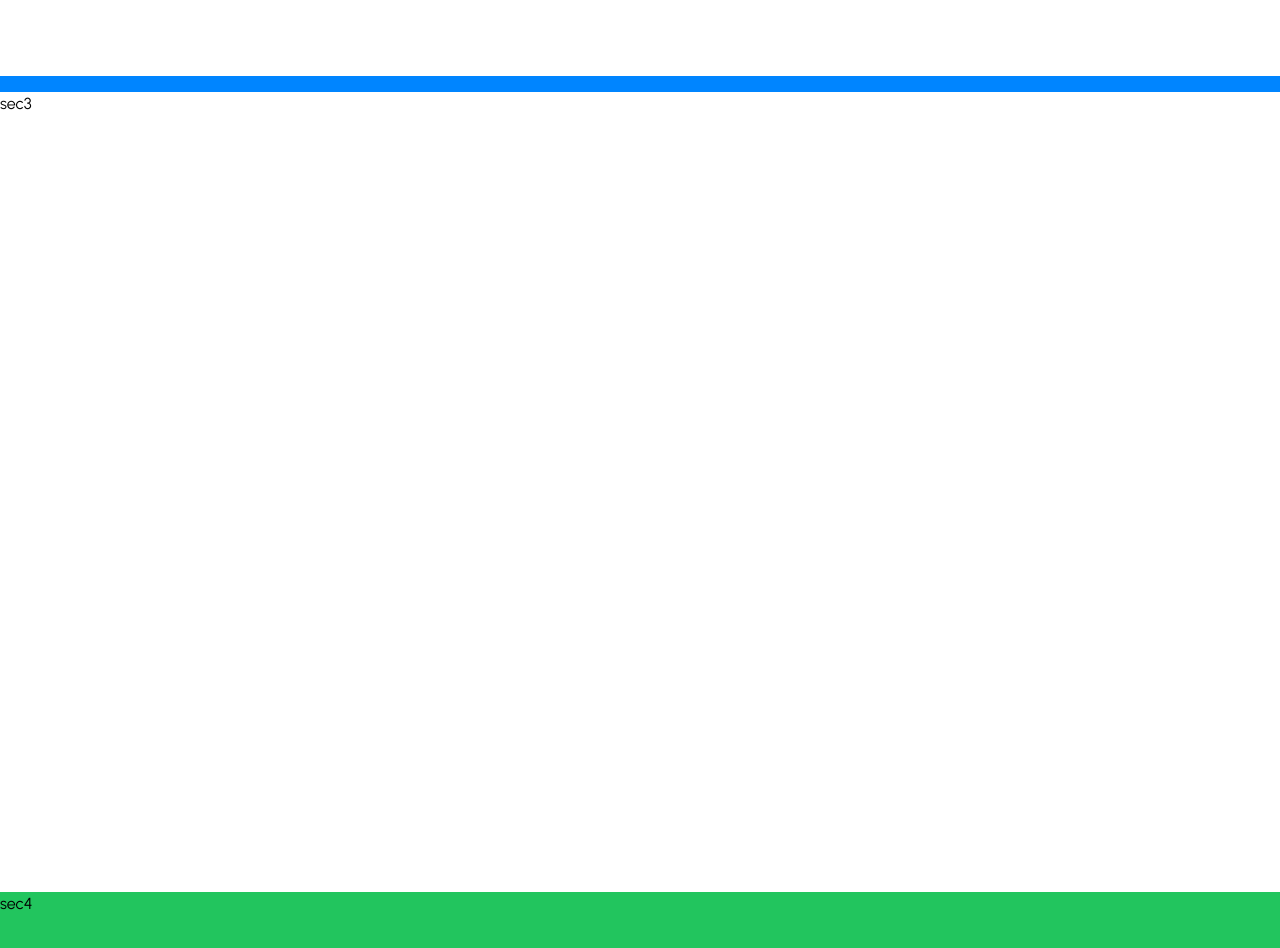
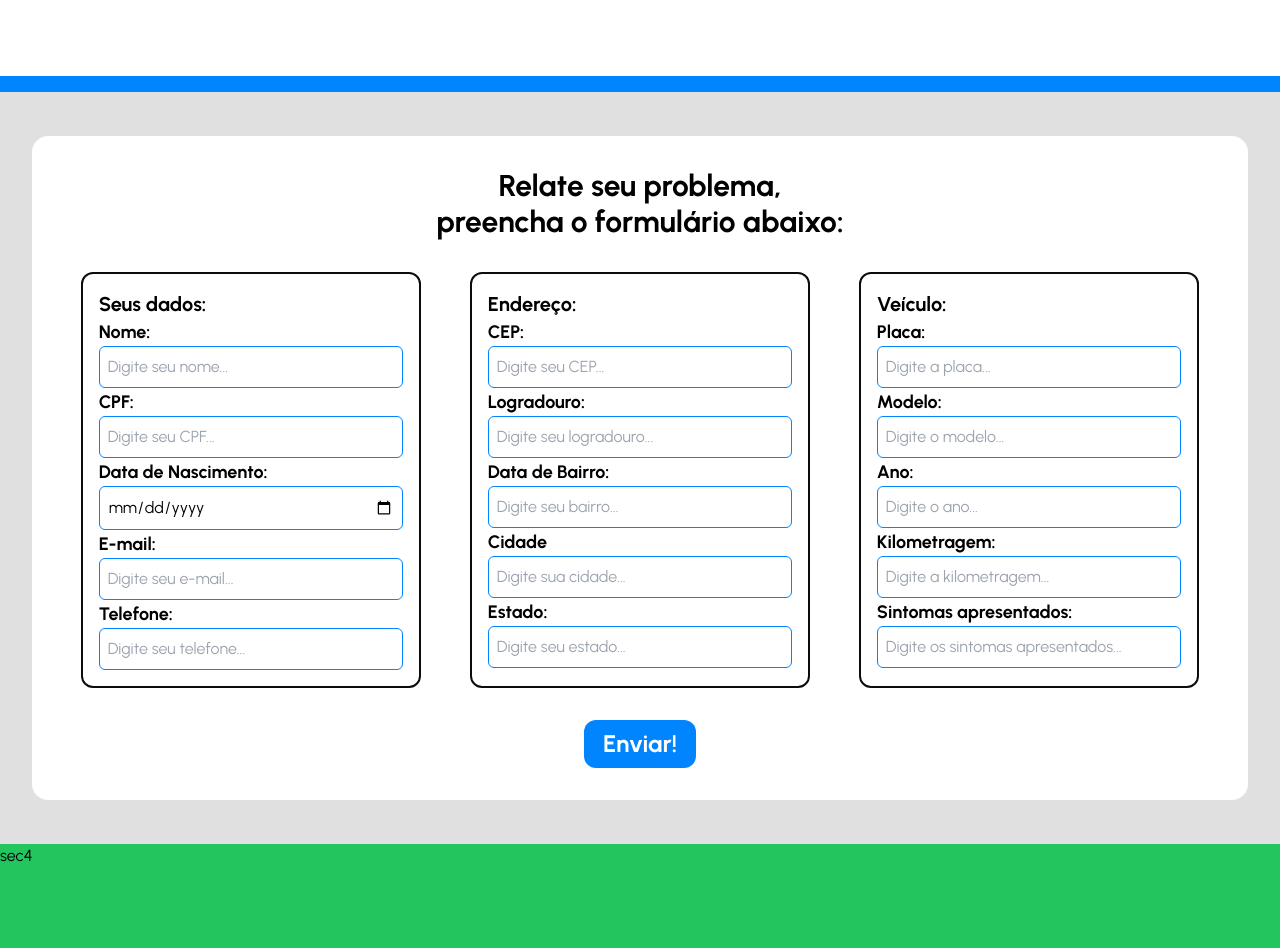
Before and after one commit to tcguus/Sprint4, a Next.js app in the folder sprint4/: page / in a window 1280 px wide. Shown: the part 1460-2408 px from the top of the page. Built offline with nearby package versions, Linux system fonts and the light colour scheme.

Commit message:
Estilizando a seção 3 e aplicando o modo noturno.

```diff
--- a/sprint4/src/app/page.tsx
+++ b/sprint4/src/app/page.tsx
@@ -32,7 +32,7 @@ export default function Home() {
               href="#sec3"
               className="text-azul font-bold px-4 py-2 transition-colors duration-300 hover:bg-azulescuro hover:text-white rounded-[0.4rem]"
             >
-              Oficinas próximas
+              Relatar problema
             </a>
           </li>
           <li>
@@ -40,7 +40,7 @@ export default function Home() {
               href="#sec4"
               className="text-azul font-bold px-4 py-2 transition-colors duration-300 hover:bg-azulescuro hover:text-white rounded-[0.4rem]"
             >
-              Relatar problema
+              Oficinas próximas
             </a>
           </li>
           <li>
@@ -59,19 +59,19 @@ export default function Home() {
           <p className="text-center w-[70%] font-semibold text-xl mt-[3rem]">A Phygital Porto é uma plataforma inteligente de agendamento de consertos mecânicos, que facilita a vida de donos de veículos ao fornecer precisão na hora de achar a oficina certa para você. Nosso sistema possuí uma Inteligência artificial que analisa os sintomas de seu veículo e fornece um possível problema e orçamento, já te redirecionando a oficinas prontas para consertar seu veículo.</p>
           <div className="flex w-[70%] h-auto justify-between mt-[3rem] font-bold">
             <div className="flex flex-col w-[33.3%] items-center">
-              <div className="rounded-full p-4 flex items-center justify-center w-[6.5rem] h-[6.5rem] bg-white bg-opacity-70">
+              <div className="rounded-full p-4 flex items-center justify-center w-[6.5rem] h-[6.5rem] bg-white dark:bg-preto transition duration-300 bg-opacity-70 dark:bg-opacity-90">
                 <FaBalanceScale className="text-azul text-[3.7rem]" />
               </div>
               <p className="text-center m-4">Obtenha um diagnóstico detalhado e preciso dos problemas do seu veículo, com total confiança</p>
             </div>
             <div className="flex flex-col w-[33.3%] items-center">
-              <div className="rounded-full p-4 flex items-center justify-center w-[6.5rem] h-[6.5rem] bg-white bg-opacity-70">
+              <div className="rounded-full p-4 flex items-center justify-center w-[6.5rem] h-[6.5rem] bg-white dark:bg-preto transition duration-300 bg-opacity-70 dark:bg-opacity-90">
                 <FaGears className="text-azul text-[4rem]" />
               </div>
               <p className="text-center m-4">Obtenha uma estimativa clara e transparente dos custos antes de iniciar qualquer serviço.</p>
             </div>
             <div className="flex flex-col w-[33.3%] items-center">
-              <div className="rounded-full p-4 flex items-center justify-center w-[6.5rem] h-[6.5rem] bg-white bg-opacity-70">
+              <div className="rounded-full p-4 flex items-center justify-center w-[6.5rem] h-[6.5rem] bg-white dark:bg-preto  transition duration-300 dark:bg-opacity-90 bg-opacity-70">
                 <FaTools className="text-azul text-[3rem]" />
               </div>
               <p className="text-center m-4">Escolha entre mecânicas qualificadas e altamente recomendadas para um serviço confiável.</p>
@@ -82,17 +82,17 @@ export default function Home() {
           <div className="w-full h-[1rem] bg-azul justify-end"></div>
           <h1 className="font-bold text-4xl text-center mt-[2rem] dark:text-white">Dúvidas Frequentes</h1>
           <div className="flex mt-auto mb-auto justify-evenly">
-            <div className='flex flex-col bg-cinza dark:bg-preto w-[40%] h-[60vh] p-[2rem] rounded-xl justify-evenly'>
+            <div className='flex flex-col bg-cinza dark:bg-preto w-[40%] h-[60vh] p-[2rem] rounded-3xl justify-evenly'>
               <div
                 onClick={() => setAccordion(accordion === 1 ? 0 : 1)}
-                className={`p-4 border-2 border-azul rounded-2xl mb-2 cursor-pointer bg-white dark:bg-cinzaescuro transition-all duration-300`}
+                className={`p-4 border-2 border-azul rounded-2xl mb-2 cursor-pointer bg-white dark:bg-cinzaescuro transition-all duration-700`}
               >
                 <div className="flex justify-between items-center">
                   <h3 className="text-lg font-bold">Quais informações são necessárias para o diagnóstico?</h3>
                   <FaAngleDown className={`transform transition-transform duration-500 ${accordion === 1 ? "rotate-180" : ""}`} />
                 </div>
                 <div
-                  className={`overflow-hidden transition-all duration-300 ${accordion === 1 ? "max-h-[300px] opacity-100" : "max-h-0 opacity-0"}`}
+                  className={`overflow-hidden transition-all duration-700 ${accordion === 1 ? "max-h-[300px] opacity-100" : "max-h-0 opacity-0"}`}
                 >
                   <p className="mt-2 text-black dark:text-white">
                     Para um diagnóstico mais preciso, forneça detalhes sobre os sintomas que seu veículo está apresentando, o modelo e o ano do carro, e, se possível, o histórico de manutenção. Quanto mais informações você fornecer, mais preciso será o diagnóstico preliminar.
@@ -101,67 +101,67 @@ export default function Home() {
               </div>
               <div
                 onClick={() => setAccordion(accordion === 2 ? 0 : 2)}
-                className={`p-4 border-2 border-azul rounded-2xl mb-2 cursor-pointer bg-white dark:bg-cinzaescuro transition-all duration-300`}
+                className={`p-4 border-2 border-azul rounded-2xl mb-2 cursor-pointer bg-white dark:bg-cinzaescuro transition-all duration-700`}
               >
                 <div className="flex justify-between items-center">
                   <h3 className="text-lg font-bold">Como são escolhidas as mecânicas parceiras?</h3>
                   <FaAngleDown className={`transform transition-transform duration-500 ${accordion === 2 ? "rotate-180" : ""}`} />
                 </div>
                 <div
-                  className={`overflow-hidden transition-all duration-300 ${accordion === 2 ? "max-h-[300px] opacity-100" : "max-h-0 opacity-0"}`}
+                  className={`overflow-hidden transition-all duration-700 ${accordion === 2 ? "max-h-[300px] opacity-100" : "max-h-0 opacity-0"}`}
                 >
                   <p className="mt-2 text-black dark:text-white">
-                  Selecionamos nossas mecânicas parceiras com base em critérios rigorosos, incluindo certificações, experiência, e avaliações de clientes. Apenas mecânicas que atendem aos nossos padrões de qualidade e confiabilidade são incluídas em nossa rede.
+                    Selecionamos nossas mecânicas parceiras com base em critérios rigorosos, incluindo certificações, experiência, e avaliações de clientes. Apenas mecânicas que atendem aos nossos padrões de qualidade e confiabilidade são incluídas em nossa rede.
                   </p>
                 </div>
               </div>
               <div
                 onClick={() => setAccordion(accordion === 3 ? 0 : 3)}
-                className={`p-4 border-2 border-azul rounded-2xl mb-2 cursor-pointer bg-white dark:bg-cinzaescuro transition-all duration-300`}
+                className={`p-4 border-2 border-azul rounded-2xl mb-2 cursor-pointer bg-white dark:bg-cinzaescuro transition-all duration-700`}
               >
                 <div className="flex justify-between items-center">
                   <h3 className="text-lg font-bold">Como meus dados são protegidos?</h3>
                   <FaAngleDown className={`transform transition-transform duration-500 ${accordion === 3 ? "rotate-180" : ""}`} />
                 </div>
                 <div
-                  className={`overflow-hidden transition-all duration-300 ${accordion === 3 ? "max-h-[300px] opacity-100" : "max-h-0 opacity-0"}`}
+                  className={`overflow-hidden transition-all duration-700 ${accordion === 3 ? "max-h-[300px] opacity-100" : "max-h-0 opacity-0"}`}
                 >
                   <p className="mt-2 text-black dark:text-white">
-                  Levamos a proteção de dados muito a sério. Todos os dados que você fornece são criptografados e armazenados de acordo com as leis de proteção de dados vigentes. Apenas informações necessárias para o diagnóstico e o agendamento são compartilhadas com as mecânicas parceiras.
+                    Levamos a proteção de dados muito a sério. Todos os dados que você fornece são criptografados e armazenados de acordo com as leis de proteção de dados vigentes. Apenas informações necessárias para o diagnóstico e o agendamento são compartilhadas com as mecânicas parceiras.
                   </p>
                 </div>
               </div>
             </div>
-            <div className='flex flex-col bg-cinza dark:bg-preto w-[40%] p-[2rem] rounded-xl justify-evenly'>
+            <div className='flex flex-col bg-cinza dark:bg-preto w-[40%] p-[2rem] rounded-3xl justify-evenly'>
               <div
                 onClick={() => setAccordion(accordion === 4 ? 0 : 4)}
-                className={`p-4 border-2 border-azul rounded-2xl mb-2 cursor-pointer bg-white dark:bg-cinzaescuro transition-all duration-300`}
+                className={`p-4 border-2 border-azul rounded-2xl mb-2 cursor-pointer bg-white dark:bg-cinzaescuro transition-all duration-700`}
               >
                 <div className="flex justify-between items-center">
                   <h3 className="text-lg font-bold">Existe um custo para usar o sistema?</h3>
                   <FaAngleDown className={`transform transition-transform duration-500 ${accordion === 4 ? "rotate-180" : ""}`} />
                 </div>
                 <div
-                  className={`overflow-hidden transition-all duration-300 ${accordion === 4 ? "max-h-[300px] opacity-100" : "max-h-0 opacity-0"}`}
+                  className={`overflow-hidden transition-all duration-700 ${accordion === 4 ? "max-h-[300px] opacity-100" : "max-h-0 opacity-0"}`}
                 >
                   <p className="mt-2 text-black dark:text-white">
-                  O uso do nosso sistema para diagnóstico e recomendação de mecânicas é gratuito para os clientes. Eventuais custos relacionados ao serviço de reparo ou manutenção são diretamente cobrados pela mecânica escolhida.
+                    O uso do nosso sistema para diagnóstico e recomendação de mecânicas é gratuito para os clientes. Eventuais custos relacionados ao serviço de reparo ou manutenção são diretamente cobrados pela mecânica escolhida.
                   </p>
                 </div>
               </div>
               <div
                 onClick={() => setAccordion(accordion === 5 ? 0 : 5)}
-                className={`p-4 border-2 border-azul rounded-2xl mb-2 cursor-pointer bg-white dark:bg-cinzaescuro transition-all duration-300`}
+                className={`p-4 border-2 border-azul rounded-2xl mb-2 cursor-pointer bg-white dark:bg-cinzaescuro transition-all duration-700`}
               >
                 <div className="flex justify-between items-center">
                   <h3 className="text-lg font-bold">Como posso entrar em contato com o suporte?</h3>
                   <FaAngleDown className={`transform transition-transform duration-500 ${accordion === 5 ? "rotate-180" : ""}`} />
                 </div>
                 <div
-                  className={`overflow-hidden transition-all duration-300 ${accordion === 5 ? "max-h-[300px] opacity-100" : "max-h-0 opacity-0"}`}
+                  className={`overflow-hidden transition-all duration-700 ${accordion === 5 ? "max-h-[300px] opacity-100" : "max-h-0 opacity-0"}`}
                 >
                   <p className="mt-2 text-black dark:text-white">
-                  Você pode entrar em contato com nosso suporte através do formulário de contato disponível em nosso site, ou enviando um e-mail para (phygitalporto@gmail.com). Também oferecemos suporte via chat ao vivo durante o horário comercial.
+                    Você pode entrar em contato com nosso suporte através do formulário de contato disponível em nosso site, ou enviando um e-mail para (phygitalporto@gmail.com). Também oferecemos suporte via chat ao vivo durante o horário comercial.
                   </p>
                 </div>
               </div>
@@ -177,7 +177,7 @@ export default function Home() {
                   className={`overflow-hidden transition-all duration-300 ${accordion === 6 ? "max-h-[300px] opacity-100" : "max-h-0 opacity-0"}`}
                 >
                   <p className="mt-2 text-black dark:text-white">
-                  Se você não encontrar uma mecânica próxima à sua localização, é possível que ainda não tenhamos uma parceira na sua área. Entre em contato com nosso suporte para verificar outras opções ou para solicitar a inclusão de uma nova mecânica em nossa rede.
+                    Se você não encontrar uma mecânica próxima à sua localização, é possível que ainda não tenhamos uma parceira na sua área. Entre em contato com nosso suporte para verificar outras opções ou para solicitar a inclusão de uma nova mecânica em nossa rede.
                   </p>
                 </div>
               </div>
@@ -185,9 +185,70 @@ export default function Home() {
           </div>
           <div className="w-full h-[1rem] bg-azul justify-end mt-auto"></div>
         </div>
-        <div id="sec3" className="w-full min-h-[100vh] scroll-mt-[3rem]">sec3</div>
-        <div id="sec4" className="w-full bg-green-500 min-h-[100vh] scroll-mt-[3rem]">sec4</div>
-        <div id="sec5" className="w-full min-h-[100vh] scroll-mt-[3rem]">sec5</div>
+        <div id="sec3" className="w-full bg-cinza dark:bg-cinzaescuro min-h-[calc(100vh-3rem)] scroll-mt-[3rem] flex justify-center items-center">
+          <div className='w-[95%] bg-white dark:bg-preto rounded-2xl'>
+            <h1 className='text-3xl text-center font-bold mt-[2rem] mb-[2rem]'>Relate seu problema, <br />
+              preencha o formulário abaixo:</h1>
+            <form action="" className='flex flex-col'>
+              <div className='flex justify-evenly'>
+                <div className='border-preto dark:border-white border-[2px] rounded-xl p-4 flex flex-col w-[28%]'>
+                  <h3 className='text-xl font-bold '>Seus dados:</h3>
+                  <label className='text-lg font-bold' htmlFor="nome">Nome:</label>
+                  <input className='dark:bg-preto border-[1px] border-azul rounded-md p-2' type="text" id="nome" name="nome" placeholder="Digite seu nome..." required></input>
+
+                  <label className='text-lg font-bold' htmlFor="cpf">CPF:</label>
+                  <input className='dark:bg-preto border-[1px] border-azul rounded-md p-2' type="text" id="cpf" name="cpf" placeholder="Digite seu CPF..." required></input>
+
+                  <label className='text-lg font-bold' htmlFor="nascimento">Data de Nascimento:</label>
+                  <input className='dark:bg-preto border-[1px] border-azul rounded-md p-2' type="date" id="nascimento" name="nascimento" required min="1900-01-01" max="2006-31-12"></input>
+
+                  <label className='text-lg font-bold' htmlFor="email">E-mail:</label>
+                  <input className='dark:bg-preto border-[1px] border-azul rounded-md p-2' type="email" id="email" name="email" placeholder="Digite seu e-mail..." required></input>
+
+                  <label className='text-lg font-bold' htmlFor="tel">Telefone:</label>
+                  <input className='dark:bg-preto border-[1px] border-azul rounded-md p-2' type="tel" id="tel" name="tel" placeholder="Digite seu telefone..." required></input>
+                </div>
+                <div className='border-preto dark:border-white border-[2px] rounded-xl p-4 flex flex-col w-[28%]'>
+                  <h3 className='text-xl font-bold'>Endereço:</h3>
+                  <label className='text-lg font-bold' htmlFor="cep">CEP:</label>
+                  <input className='dark:bg-preto border-[1px] border-azul rounded-md p-2' type="number" id="cep" name="cep" placeholder="Digite seu CEP..." required></input>
+
+                  <label className='text-lg font-bold' htmlFor="logradouro">Logradouro:</label>
+                  <input className='dark:bg-preto border-[1px] border-azul rounded-md p-2' type="text" id="logradouro" name="logradouro" placeholder="Digite seu logradouro..." required></input>
+
+                  <label className='text-lg font-bold' htmlFor="bairro">Data de Bairro:</label>
+                  <input className='dark:bg-preto border-[1px] border-azul rounded-md p-2' type="text" id="bairro" name="bairro" placeholder="Digite seu bairro..."></input>
+
+                  <label className='text-lg font-bold' htmlFor="cidade">Cidade</label>
+                  <input className='dark:bg-preto border-[1px] border-azul rounded-md p-2' type="text" id="cidade" name="cidade" placeholder="Digite sua cidade..." required></input>
+
+                  <label className='text-lg font-bold' htmlFor="estado">Estado:</label>
+                  <input className='dark:bg-preto border-[1px] border-azul rounded-md p-2' type="text" id="estado" name="estado" placeholder="Digite seu estado..." required></input>
+                </div>
+                <div className='border-preto dark:border-white border-[2px] rounded-xl p-4 flex flex-col w-[28%]'>
+                  <h3 className='text-xl font-bold'>Veículo:</h3>
+                  <label className='text-lg font-bold' htmlFor="placa">Placa:</label>
+                  <input className='dark:bg-preto border-[1px] border-azul rounded-md p-2' type="text" id="placa" name="placa" placeholder="Digite a placa..." required></input>
+
+                  <label className='text-lg font-bold' htmlFor="modelo">Modelo:</label>
+                  <input className='dark:bg-preto border-[1px] border-azul rounded-md p-2' type="text" id="modelo" name="modelo" placeholder="Digite o modelo..." required></input>
+
+                  <label className='text-lg font-bold' htmlFor="ano">Ano:</label>
+                  <input className=' dark:bg-preto border-[1px] border-azul rounded-md p-2' type="number" id="ano" name="ano" min="1900" max="2100" placeholder="Digite o ano..." required></input>
+
+                  <label className='text-lg font-bold' htmlFor="km">Kilometragem:</label>
+                  <input className='dark:bg-preto border-[1px] border-azul rounded-md p-2' type="text" id="km" name="km" placeholder="Digite a kilometragem..." required></input>
+
+                  <label className='text-lg font-bold' htmlFor="sintomas">Sintomas apresentados:</label>
+                  <input className='dark:bg-preto border-[1px] border-azul rounded-md p-2' type="text" id="sintomas" name="sintomas" placeholder="Digite os sintomas apresentados..." required></input>
+                </div>
+              </div>
+              <button className='w-[7rem] p-2 rounded-xl font-bold bg-azul text-white text-2xl mt-[2rem] mb-[2rem] ml-auto mr-auto'>Enviar!</button>
+            </form>
+          </div>
+        </div>
+        <div id="sec4" className="w-full bg-green-500 min-h-[calc(100vh-3rem)] scroll-mt-[3rem]">sec4</div>
+        <div id="sec5" className="w-full min-h-[calc(100vh-3rem)] scroll-mt-[3rem]">sec5</div>
       </div>
     </main>
   );
```
